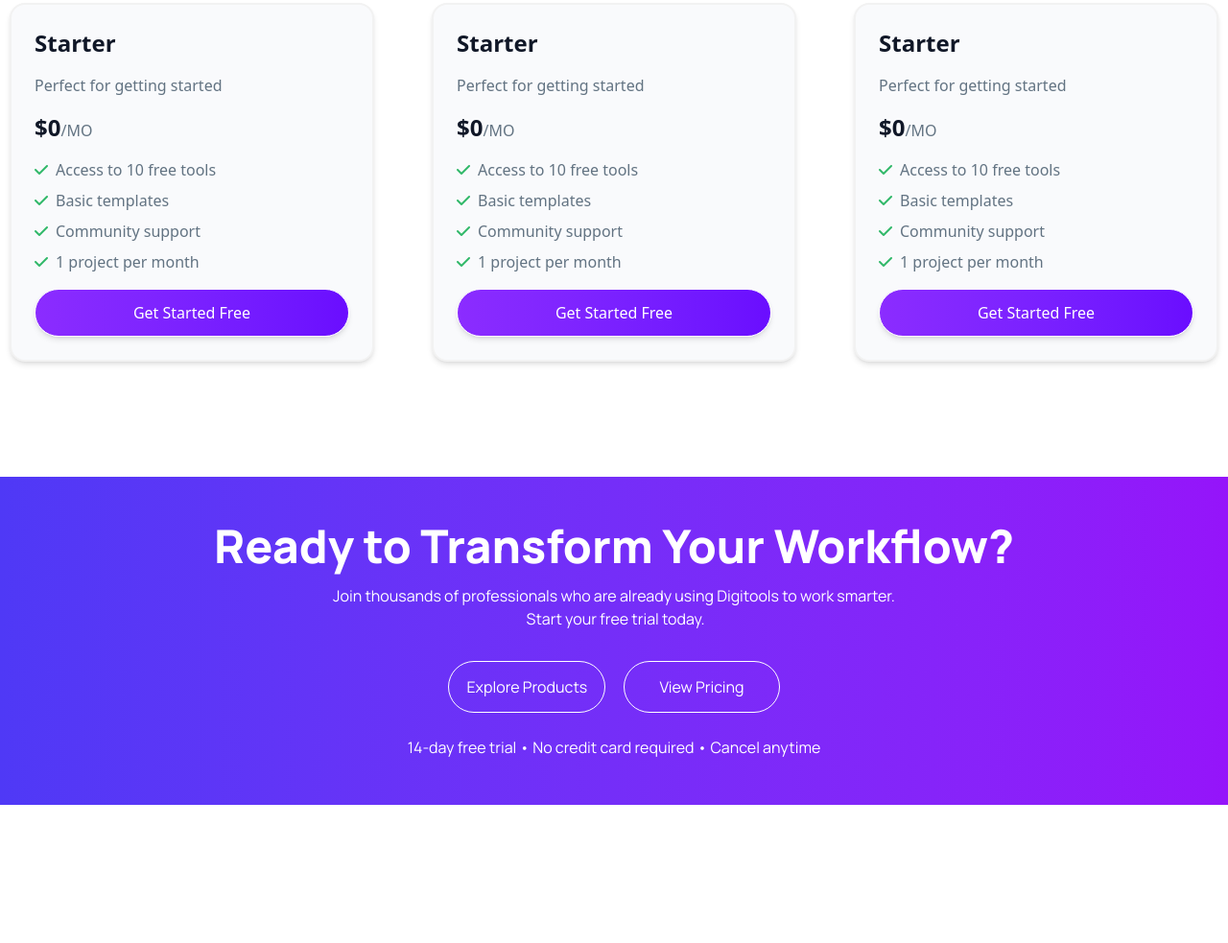
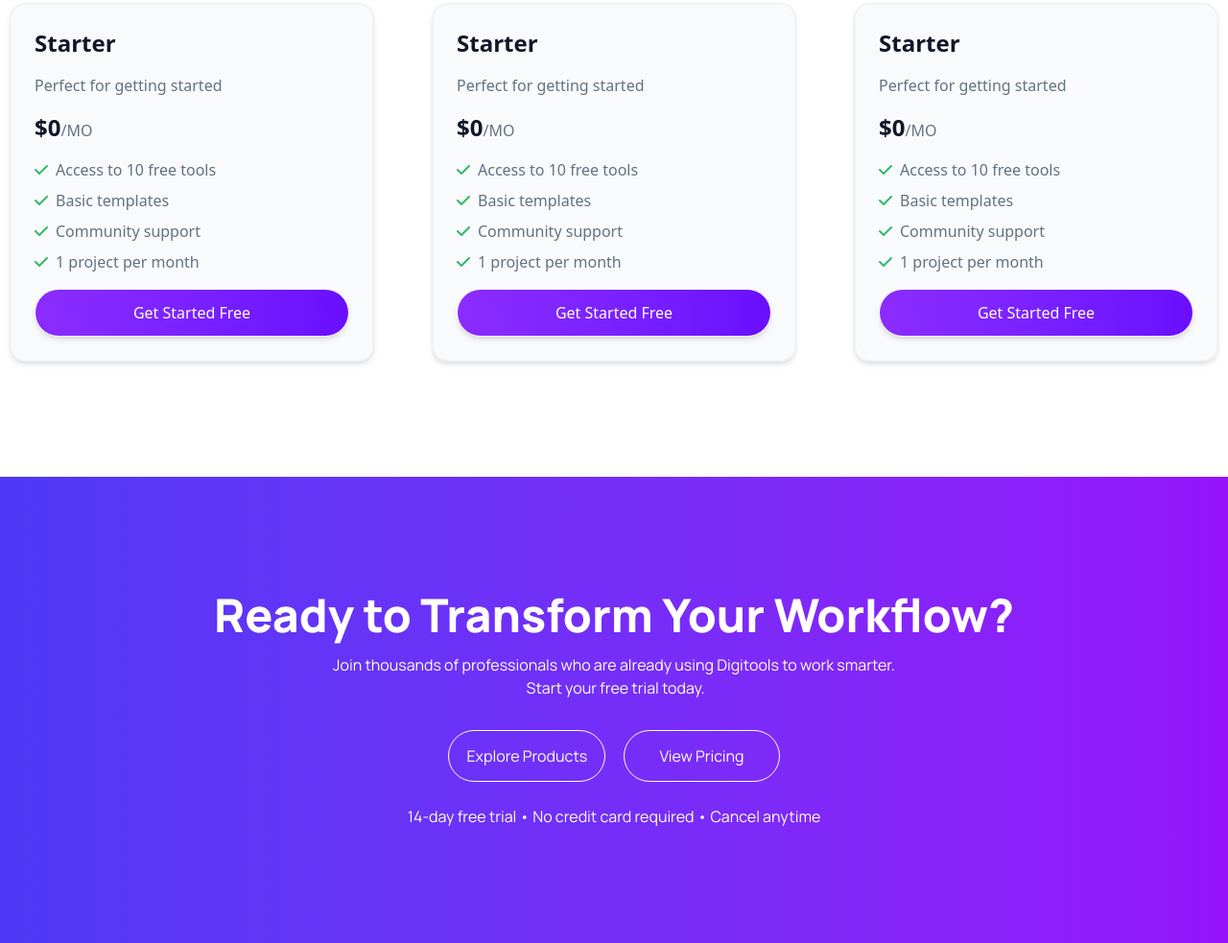
Before and after one commit to shahriar1100/digitools, a website: page index.html in a window 1280 px wide. Shown: the part 3347-4330 px from the top of the page at 96% size. Before the commit the page ends 4186 px from the top, so only its background shows below. Drawn offline with Linux system fonts and the light colour scheme.

Commit message:
correct some space

```diff
--- a/index.html
+++ b/index.html
@@ -394,7 +394,7 @@
     <!-- pricing End -->
 
     <!-- workflow  Start -->
-     <section id="workflow" class="w-full py-12 bg-gradient-to-r from-[#4F39F6] to-[#9514fa] font-manrope">
+     <section id="workflow" class="w-full py-30 bg-gradient-to-r from-[#4F39F6] to-[#9514fa] font-manrope">
       <div class="container mx-auto space-y-4">
             <div class="titlePart text-center space-y-4 ">
                 <h3 class="text-[#fff] text-5xl font-extrabold">Ready to Transform Your Workflow?</h3>
```
